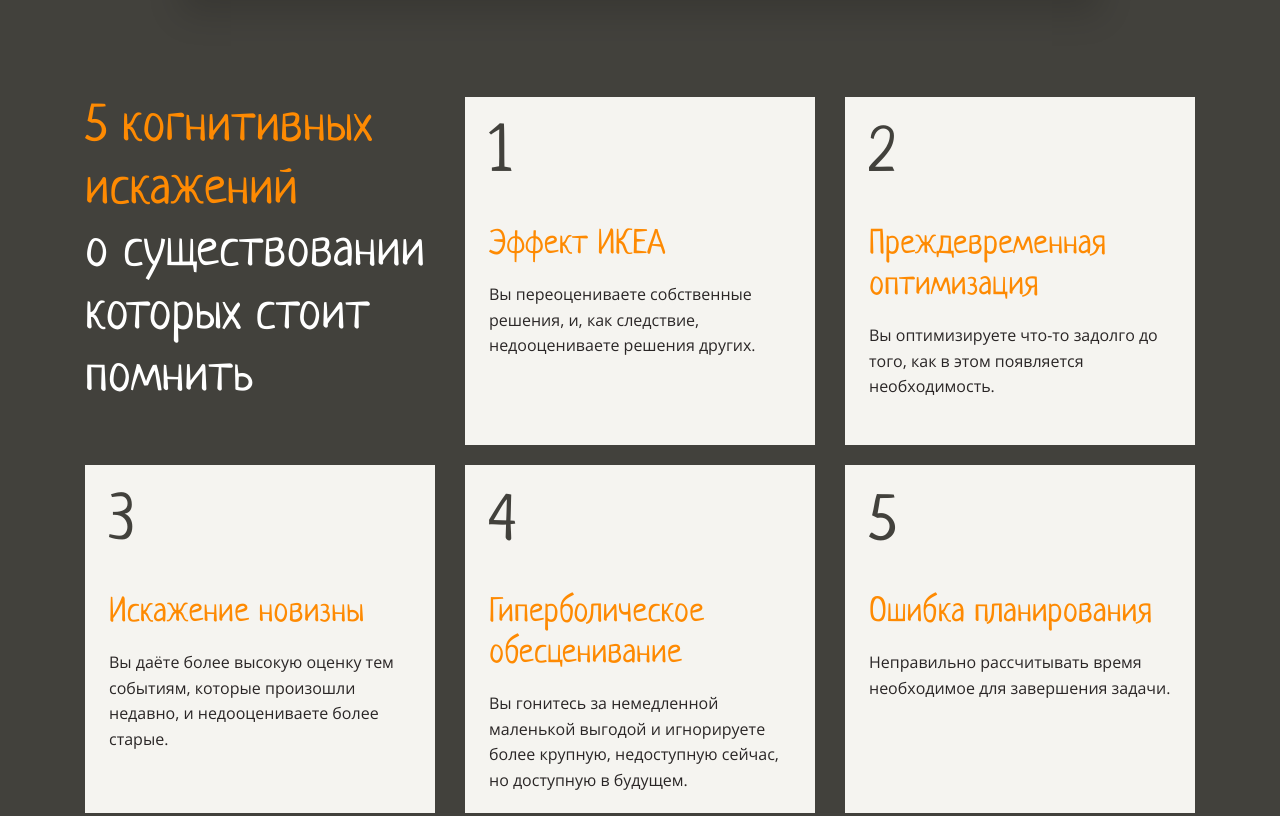
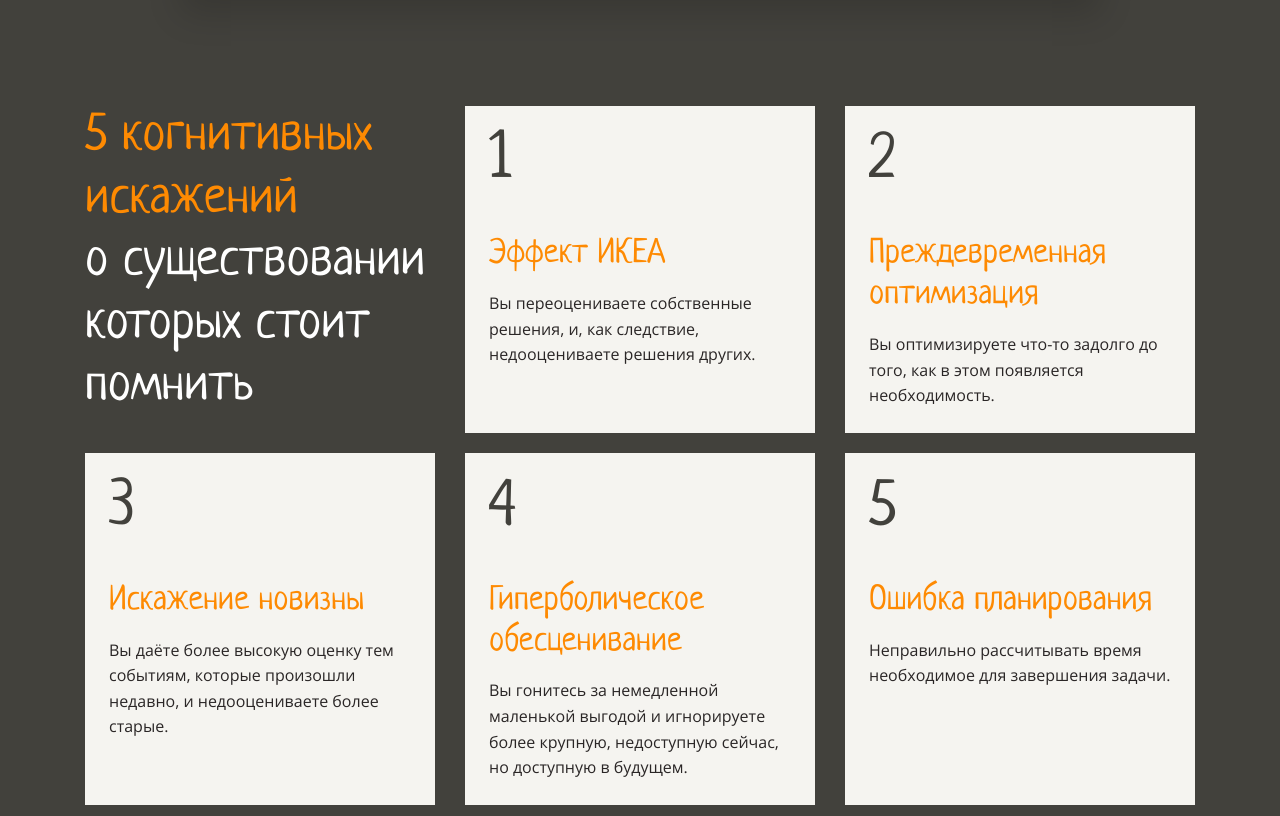
Before and after one commit to loneliness11/layout-designer-project-58, a plain HTML site: page src/index.html in a window 1280 px wide. Shown: the part 1820-2636 px from the top of the page. Drawn offline with Linux system fonts and the light colour scheme.

Commit message:
change 12

```diff
--- a/src/styles/style.css
+++ b/src/styles/style.css
@@ -139,11 +139,7 @@ h2 {
 }
 
 .video {
-  height: 814px;
-}
-.distortion {
-  height: 991px;
-  background-color: #42413C;
+  height: 807px;
 }
 .video__title {
   color: #2A2626;
@@ -181,18 +177,20 @@ h2 {
   height: 569px;
 }
 .distortion {
+  background-color: #42413C;
   padding-top: 84px;
 }
 .distortion__items {
   display: flex;
-  padding-top: 100px;
+  margin-top: 116px;
   flex-wrap: wrap;
   justify-content: space-between;
+  padding-bottom: 80px;
 }
 .distortion__item {
   padding: 24px;
   width: 350px;
-  height: 348px;
+  min-height: 323px;
   display: block;
   background: #F5F4F0;
   margin-bottom: 20px;
@@ -221,7 +219,7 @@ h2 {
   font-size: 64px;
   font-style: normal;
   font-weight: 400;
-  line-height: normal;
+  line-height: 1;
   margin-bottom: 40px;
 }
 .item__title {
```
